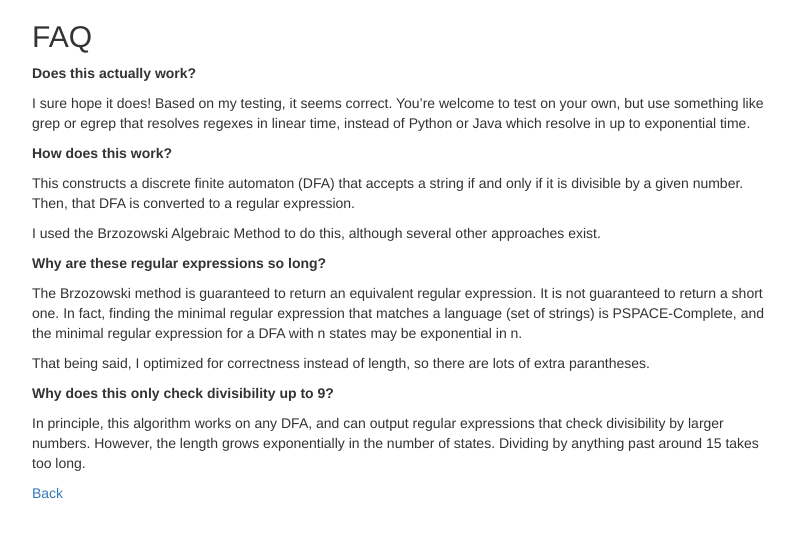
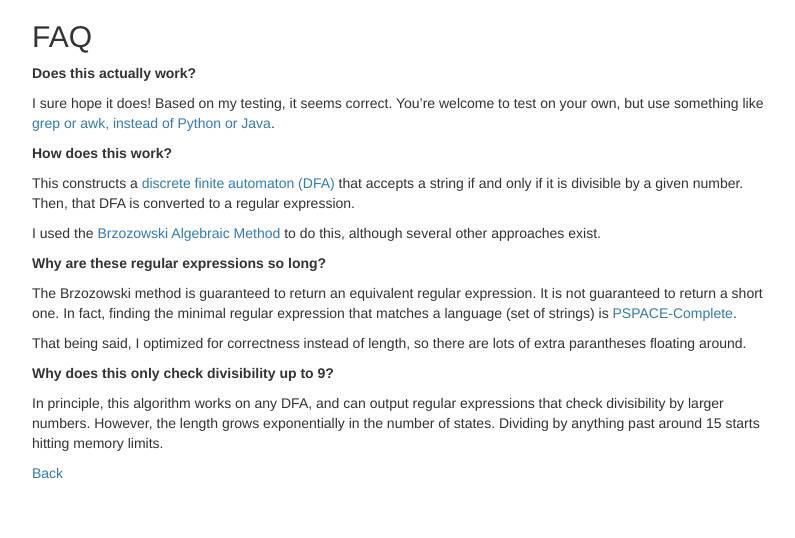
Before and after one commit to alexirpan/divisibility-regex, a Flask app: page /faq in a window 1280 px wide. Shown: the top 538 px of the page, without its empty margins (238-1033 px from the left). Run offline with Flask 2, Linux system fonts and the light colour scheme; some libraries are stand-ins or nearby versions.

Commit message:
Adding links to FAQ. Done on the content, just need to bundle into Heroku

```diff
--- a/templates/faq.html
+++ b/templates/faq.html
@@ -12,40 +12,39 @@
     <body>
     <div style="max-width:740px; margin-right:auto; margin-left:auto;">
     <h2 id="faq">FAQ</h2>
-
 <p><strong>Does this actually work?</strong></p>
 
 <p>I sure hope it does! Based on my testing, it seems correct. You’re welcome
-to test on your own, but use something like grep or egrep
-that resolves regexes in linear time, instead of Python or Java which
-resolve in up to exponential time.</p>
+to test on your own, but use something like
+<a href="https://swtch.com/~rsc/regexp/regexp1.html">grep or awk, instead of Python or Java</a>.</p>
 
 <p><strong>How does this work?</strong></p>
 
-<p>This constructs a discrete finite automaton (DFA) that accepts a string if and only if
+<p>This constructs a <a href="https://en.wikipedia.org/wiki/Deterministic_finite_automaton">discrete finite automaton (DFA)</a>
+that accepts a string if and only if
 it is divisible by a given number. Then, that DFA is converted to a regular
 expression.</p>
 
-<p>I used the Brzozowski Algebraic Method to do this, although several other approaches
+<p>I used the <a href="https://michaellevet.wordpress.com/2015/04/22/automata-theory-brzozowski-algebraic-method/">Brzozowski Algebraic Method</a>
+to do this, although several other approaches
 exist.</p>
 
 <p><strong>Why are these regular expressions so long?</strong></p>
 
 <p>The Brzozowski method is guaranteed to return an equivalent regular expression.
 It is not guaranteed to return a short one. In fact, finding the minimal
-regular expression that matches a language (set of strings) is PSPACE-Complete,
-and the minimal regular expression for a DFA with n states may be exponential
-in n.</p>
+regular expression that matches a language (set of strings) is
+<a href="http://citeseerx.ist.psu.edu/viewdoc/download?doi=10.1.1.60.5056&amp;rep=rep1&amp;type=pdf">PSPACE-Complete</a>.</p>
 
 <p>That being said, I optimized for correctness instead of length, so there
-are lots of extra parantheses.</p>
+are lots of extra parantheses floating around.</p>
 
 <p><strong>Why does this only check divisibility up to 9?</strong></p>
 
 <p>In principle, this algorithm works on any DFA, and can output regular
 expressions that check divisibility by larger numbers. However, the length
 grows exponentially in the number of states. Dividing by anything past
-around 15 takes too long.</p>
+around 15 starts hitting memory limits.</p>
 
     <a href="/">Back</a>
     </div>
```
